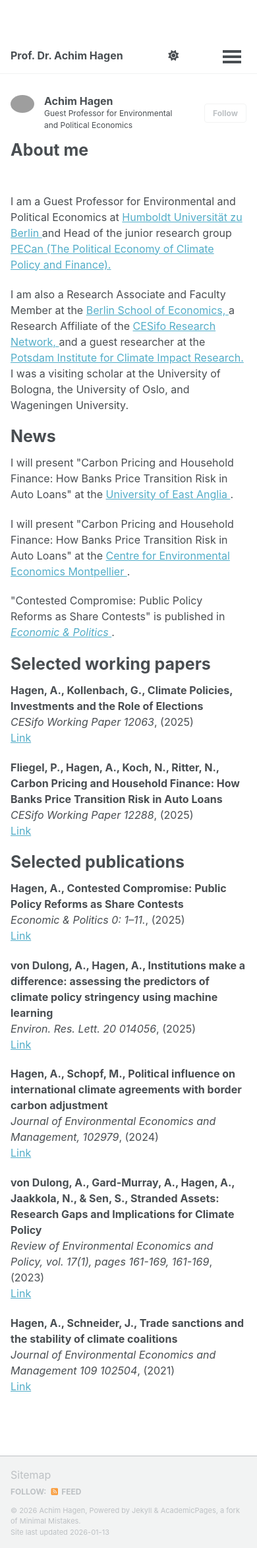
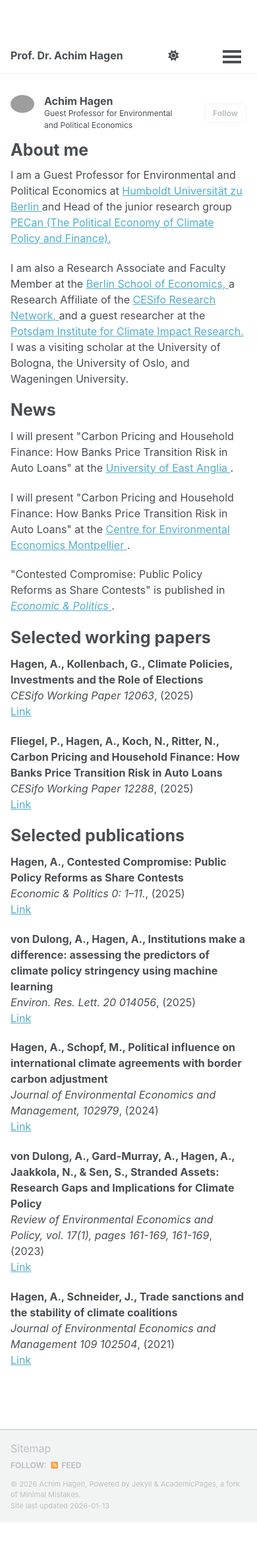
Before and after one commit to achhag/academic, a Jekyll site: the page built from _pages/about.md, in a window 390 px wide. Shown: the whole page at 66% size. Built offline with Jekyll 4.4.1, drawn with Linux system fonts in a browser that asks for light colours; a script bundle is joined from its source files by our own code; library files that are not in the unit come from our copies; after the commit the page ends 2306 px from its top, so only the background shows below that.

Commit message:
Update custom.scss

```diff
--- a/_sass/custom.scss
+++ b/_sass/custom.scss
@@ -1,14 +1,19 @@
-/* Datei: assets/css/custom.css */
-/* Einfacher Fix für mobile Ansicht */
+/* =========================================================
+   Mobile Fix für Minimal Mistakes / academic
+   Ursache: fixed masthead überdeckt Content auf Mobile
+   ========================================================= */
 
 @media (max-width: 768px) {
-  .page__content {
-    margin-top: 20px;
-    padding-top: 20px;
+
+  /* Header soll auf Mobile scrollen */
+  .masthead {
+    position: relative;
   }
 
+  /* Content normal anzeigen */
   .initial-content {
-    margin-top: 20px;
+    padding-top: 0;
+    margin-top: 0;
   }
 
   body {
```
